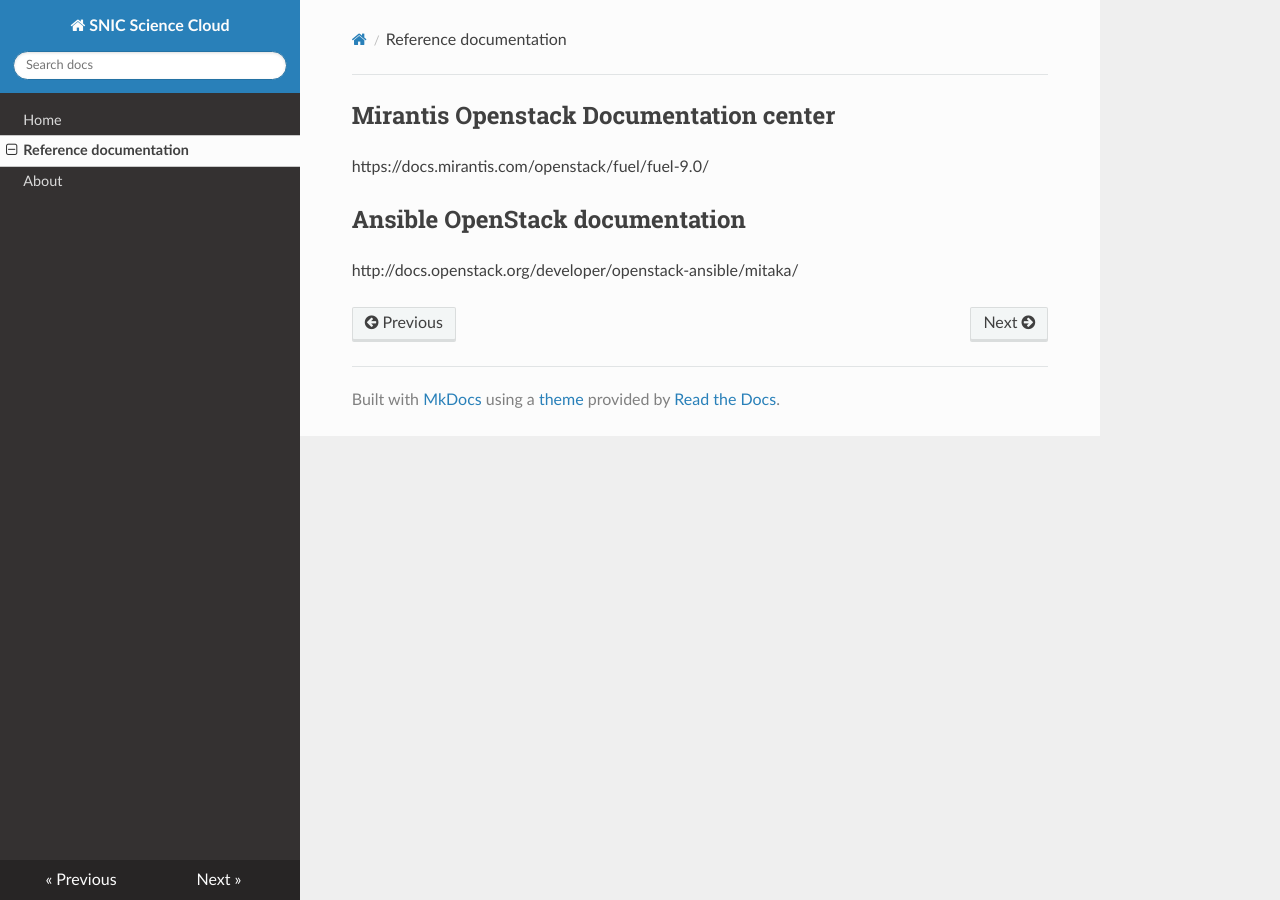
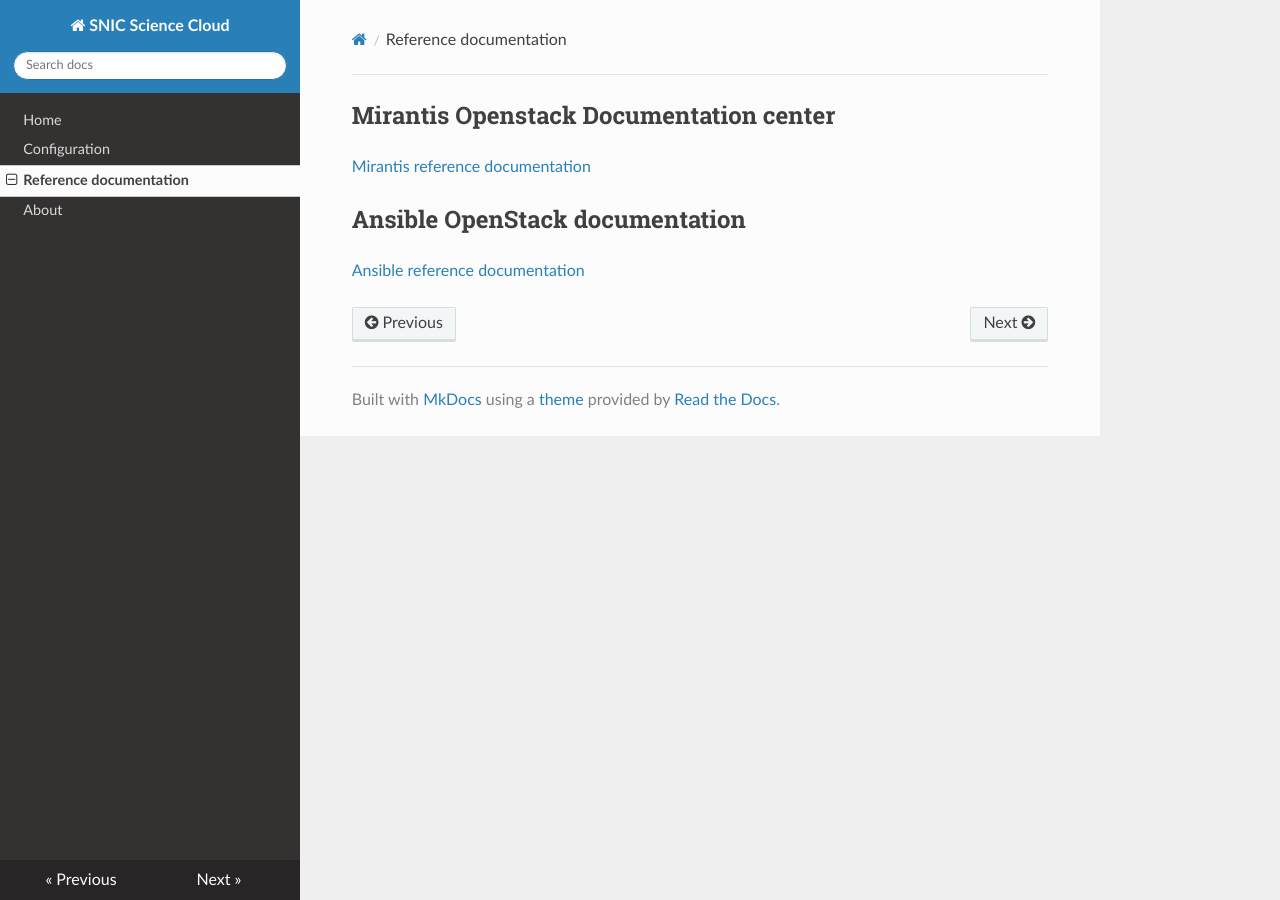
Before and after one commit to SNICScienceCloud/operators-documentation, an MkDocs documentation site: the page built from docs/ref_doc.md, in a window 1280 px wide. Built offline with MkDocs 1.6.1, drawn with Linux system fonts in a browser that asks for light colours; nearby versions of some CDN libraries; old or Windows-style settings are respelled for this version of MkDocs.

```diff
--- a/docs/ref_doc.md
+++ b/docs/ref_doc.md
@@ -1,7 +1,7 @@
 ## Mirantis Openstack Documentation center
 
-https://docs.mirantis.com/openstack/fuel/fuel-9.0/
+[Mirantis reference documentation](http://docs.mirantis.com/openstack/fuel/fuel-9.0/)
 
 ## Ansible OpenStack documentation
 
-http://docs.openstack.org/developer/openstack-ansible/mitaka/
+[Ansible reference documentation](http://docs.openstack.org/developer/openstack-ansible/mitaka/)
--- a/mkdocs.yml
+++ b/mkdocs.yml
@@ -1,6 +1,7 @@
 site_name: SNIC Science Cloud
 pages:
   - Home: index.md
+  - Configuration: config_common.md
   - Reference documentation: ref_doc.md
   - About: about.md
 theme: readthedocs
```
Also changed, not shown: docs/config_common.md (added, +8 -0 lines).
